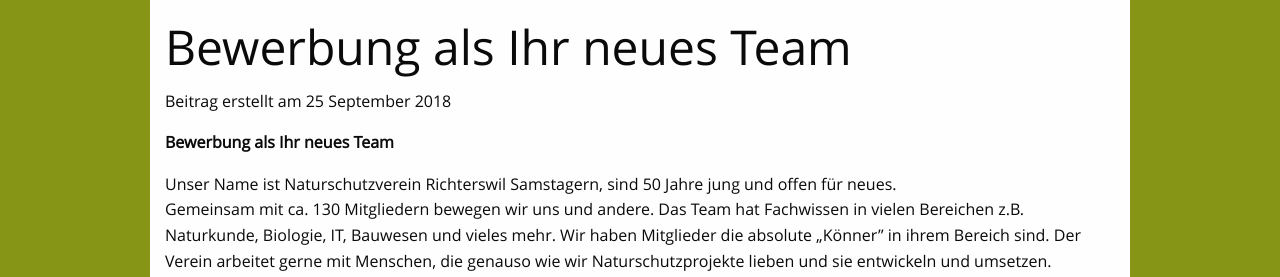
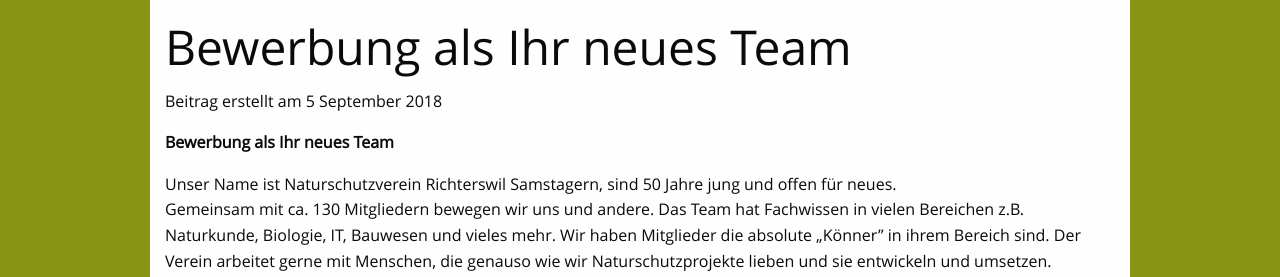
Before and after one commit to Naturschutz-Richterswil-Samstagern/Naturschutz-Richterswil-Samstagern.github.io, a Jekyll site: the page built from _posts/news/2018-09-30-Praesisuche.md, in a window 1280 px wide. Shown: the part 344-621 px from the top of the page. Built offline with Jekyll 4.4.1, drawn with Linux system fonts in a browser that asks for light colours; comment, search, counter and statistics services are not loaded.

Commit message:
Update 2018-09-30-Praesisuche.md

```diff
--- a/_posts/news/2018-09-30-Praesisuche.md
+++ b/_posts/news/2018-09-30-Praesisuche.md
@@ -2,7 +2,7 @@
 categories: news
 layout: post
 title: Bewerbung als Ihr neues Team
-date: '2018-09-25'
+date: '2018-09-05 09:42 +0100'
 image: /images/news/bild_01.jpg
 published: true
 tagline: Bewerbung als Ihr neues Team
```
